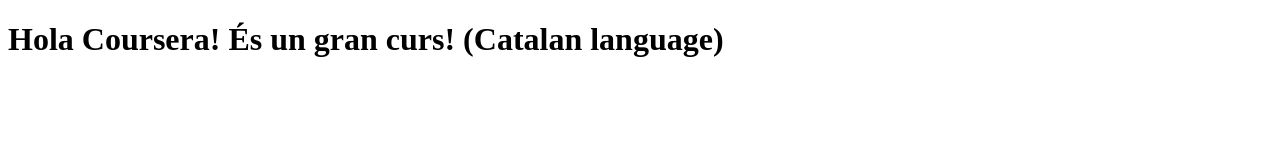
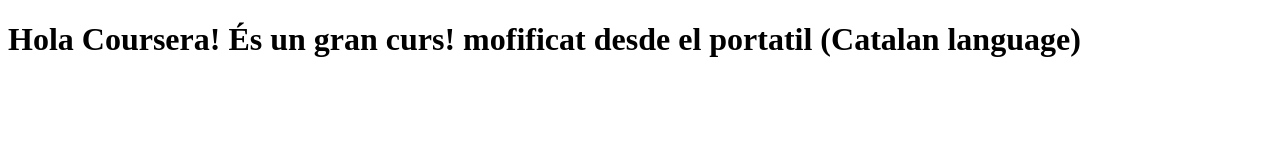
Before and after one commit to Carlosgaba/cousera-test, a plain HTML site: page site/index.html in a window 1280 px wide. Drawn offline with Linux system fonts and the light colour scheme.

Commit message:
modificat desde el portatil

```diff
--- a/site/index.html
+++ b/site/index.html
@@ -6,6 +6,6 @@
 	<title>Hola Coursera!</title>
 </head>
 <body>
-<h1>Hola Coursera! És un gran curs! (Catalan language)</h1>
+<h1>Hola Coursera! És un gran curs! mofificat desde el portatil (Catalan language)</h1>
 </body>
 </html>
```
